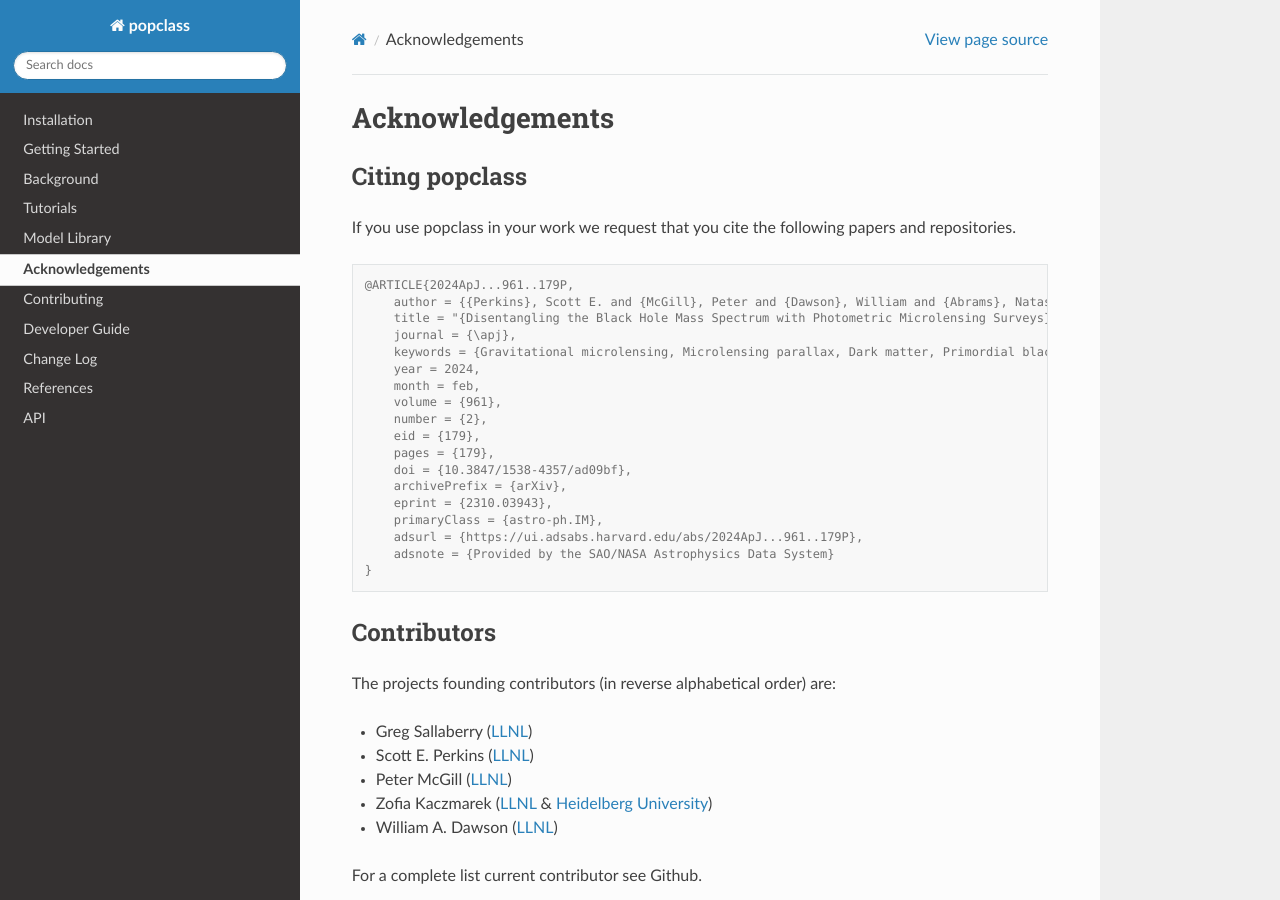
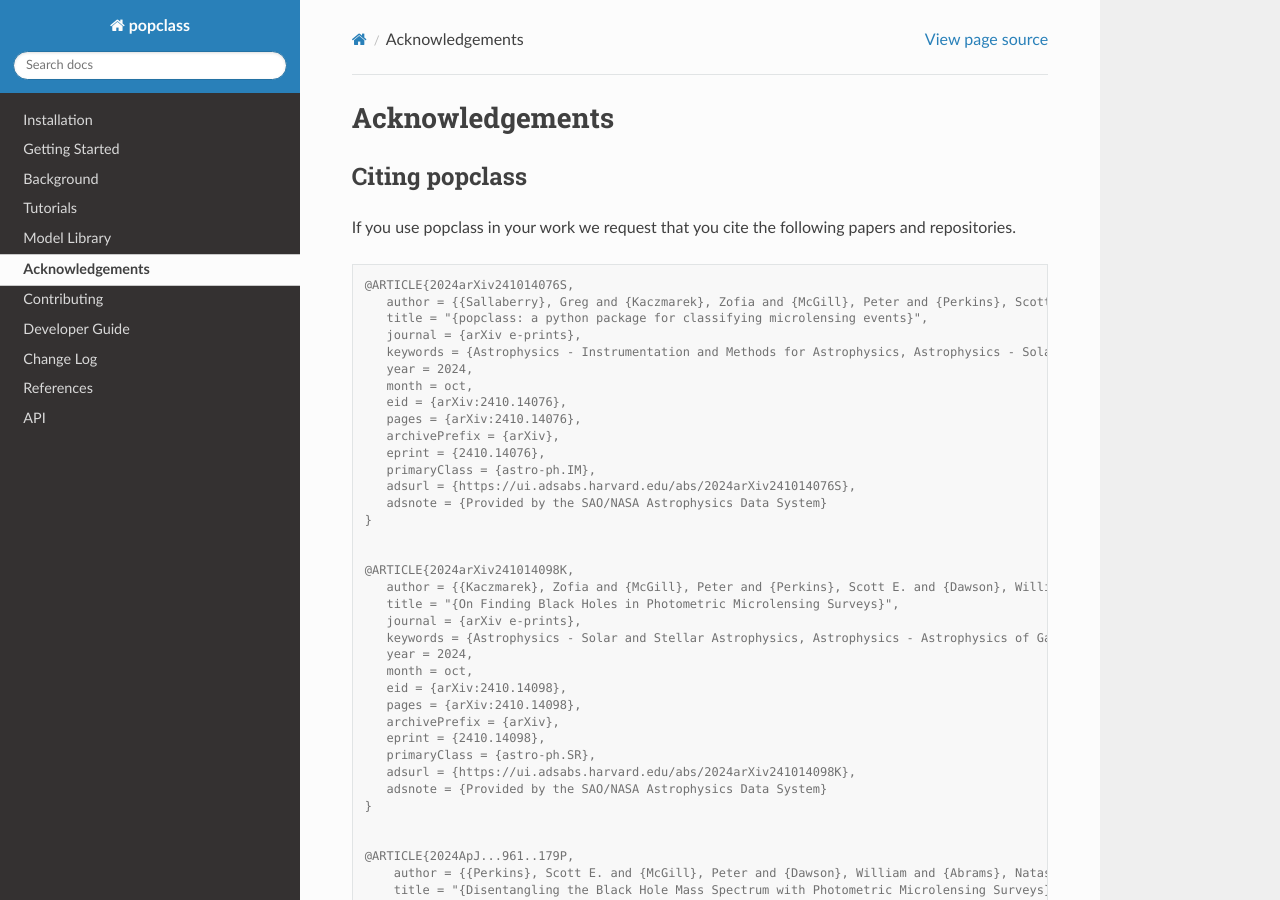
Before and after one commit to LLNL/popclass, a Sphinx documentation site: the page built from docs/source/acknowledgements.rst, in a window 1280 px wide and 900 px high. Built offline with Sphinx 7.4.7 and the Read the Docs theme 3.1.0, drawn with Linux system fonts in a browser that asks for light colours.

Commit message:
updated citations

```diff
--- a/docs/source/acknowledgements.rst
+++ b/docs/source/acknowledgements.rst
@@ -9,6 +9,40 @@
 the following papers and repositories.
 
 .. code:: console
+
+    @ARTICLE{2024arXiv241014076S,
+       author = {{Sallaberry}, Greg and {Kaczmarek}, Zofia and {McGill}, Peter and {Perkins}, Scott E. and {Dawson}, William A. and {Begbie}, Caitlin G.},
+       title = "{popclass: a python package for classifying microlensing events}",
+       journal = {arXiv e-prints},
+       keywords = {Astrophysics - Instrumentation and Methods for Astrophysics, Astrophysics - Solar and Stellar Astrophysics},
+       year = 2024,
+       month = oct,
+       eid = {arXiv:2410.14076},
+       pages = {arXiv:2410.14076},
+       archivePrefix = {arXiv},
+       eprint = {2410.14076},
+       primaryClass = {astro-ph.IM},
+       adsurl = {https://ui.adsabs.harvard.edu/abs/2024arXiv241014076S},
+       adsnote = {Provided by the SAO/NASA Astrophysics Data System}
+    }
+
+
+    @ARTICLE{2024arXiv241014098K,
+       author = {{Kaczmarek}, Zofia and {McGill}, Peter and {Perkins}, Scott E. and {Dawson}, William A. and {Huston}, Macy and {Ho}, Ming-Feng and {Abrams}, Natasha S. and {Lu}, Jessica R.},
+       title = "{On Finding Black Holes in Photometric Microlensing Surveys}",
+       journal = {arXiv e-prints},
+       keywords = {Astrophysics - Solar and Stellar Astrophysics, Astrophysics - Astrophysics of Galaxies, Astrophysics - High Energy Astrophysical Phenomena, Astrophysics - Instrumentation and Methods for Astrophysics},
+       year = 2024,
+       month = oct,
+       eid = {arXiv:2410.14098},
+       pages = {arXiv:2410.14098},
+       archivePrefix = {arXiv},
+       eprint = {2410.14098},
+       primaryClass = {astro-ph.SR},
+       adsurl = {https://ui.adsabs.harvard.edu/abs/2024arXiv241014098K},
+       adsnote = {Provided by the SAO/NASA Astrophysics Data System}
+    }
+
 
     @ARTICLE{2024ApJ...961..179P,
         author = {{Perkins}, Scott E. and {McGill}, Peter and {Dawson}, William and {Abrams}, Natasha S. and {Lam}, Casey Y. and {Ho}, Ming-Feng and {Lu}, Jessica R. and {Bird}, Simeon and {Pruett}, Kerianne and {Golovich}, Nathan and {Chapline}, George},
@@ -28,6 +62,7 @@
         adsurl = {https://ui.adsabs.harvard.edu/abs/2024ApJ...961..179P},
         adsnote = {Provided by the SAO/NASA Astrophysics Data System}
     }
+
 
 Contributors
 ============
```
